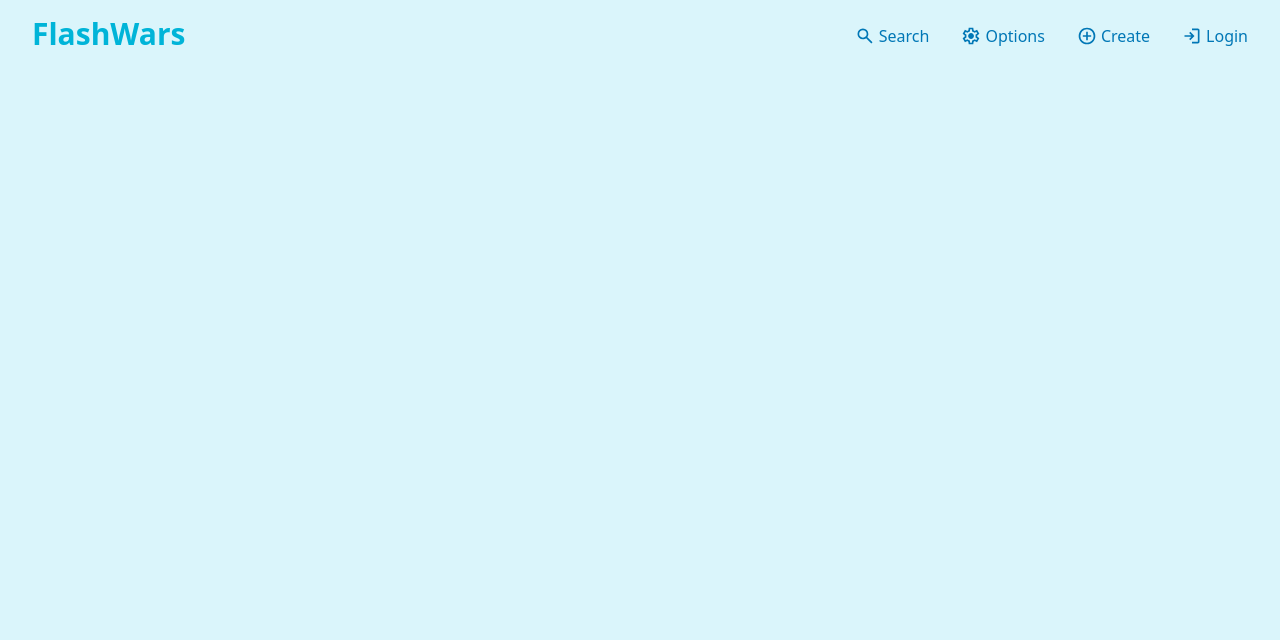
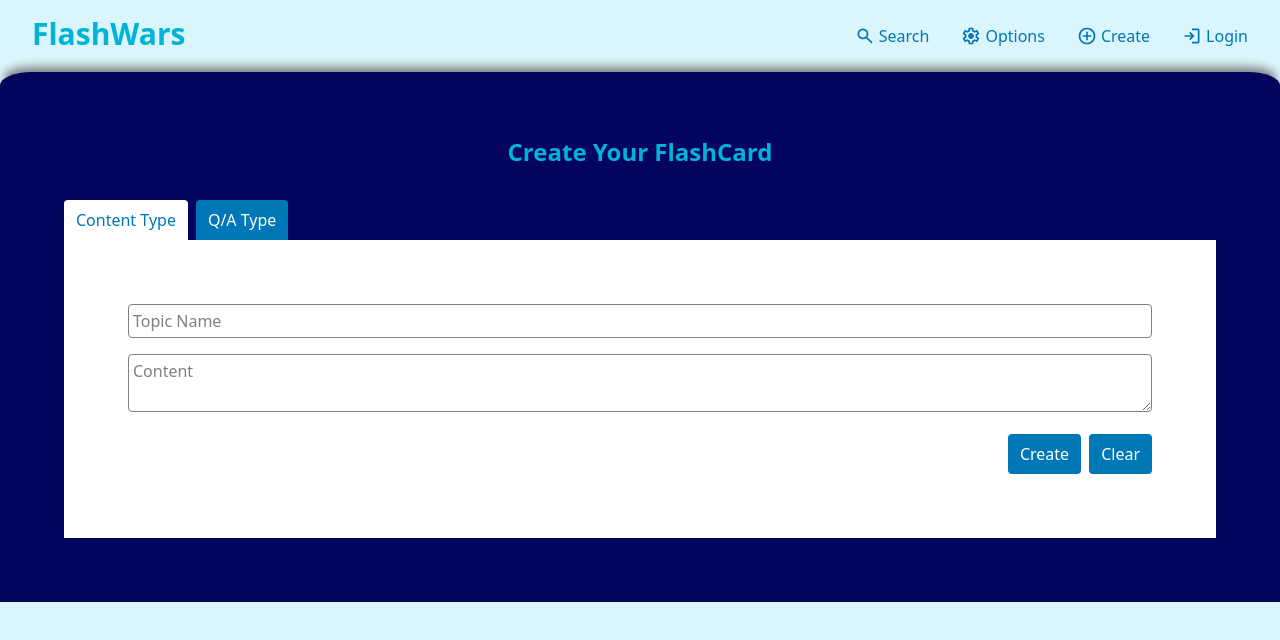
Before and after one commit to drag0n-3mperor/FlashWars, a React (Vite) app in the folder frontend/: page /flashcards in a window 1280 px wide. Shown: the top 640 px of the page. Built offline with nearby package versions, Linux system fonts and the light colour scheme.

Commit message:
created FlashCard Create component in FlashCard page

```diff
--- a/frontend/src/App.jsx
+++ b/frontend/src/App.jsx
@@ -1,6 +1,7 @@
 import { Navbar } from "./components/Navbar.jsx";
 import { BrowserRouter, Routes, Route } from "react-router-dom";
 import { Home } from "./pages/Home.jsx";
+import { FlashCard } from "./pages/FlashCard.jsx";
 
 function App() {
   return (
@@ -9,6 +10,7 @@ function App() {
       <Routes>
           <Route path="/" element={<Home />}></Route>
           <Route path="/home" element={<Home />}></Route>
+          <Route path="/flashcards" element={<FlashCard />}></Route>
       </Routes>
     </BrowserRouter>
   );
--- a/frontend/src/components/Navbar.jsx
+++ b/frontend/src/components/Navbar.jsx
@@ -16,7 +16,7 @@ export function Navbar() {
           <img src="settings.svg" />
           <p>Options</p>
         </Link>
-        <Link to="/flashcards/create" className="navbar-items">
+        <Link to="/flashcards" className="navbar-items">
           <img src="add.svg" />
           <p>Create</p>
         </Link>
--- a/frontend/src/index.css
+++ b/frontend/src/index.css
@@ -4,3 +4,7 @@ body {
     background-color: #DAF5FB;
     color: #00B4D8;
 }
+
+.primary-bg {
+    background-color: #03045E;
+}
--- /dev/null
+++ b/frontend/src/pages/FlashCard.jsx
@@ -0,0 +1,218 @@
+import { useState } from "react";
+import "./styles/FlashCard.css";
+
+export function FlashCard() {
+  const [isContentTypeFlashcard, setIsContentTypeFlashcard] = useState(true);
+  const topicNames = [
+    "Artificial Intelligence",
+    "Machine Learning",
+    "Web Development",
+    "Data Science",
+    "Cloud Computing",
+    "Cybersecurity",
+    "Blockchain",
+    "Internet of Things",
+    "DevOps",
+    "Software Engineering",
+  ];
+
+  // form data
+  const [topicName, setTopicName] = useState("");
+  const [content, setContent] = useState("");
+  const [suggestions, setSuggestions] = useState([]);
+  const [showSuggestions, setShowSuggestions] = useState(false);
+  const [answerInput, setAnswerInput] = useState("");
+
+  const handleContentTypeButton = (e) => {
+    e.preventDefault();
+    if (e.target.id === "content-type-flashcard") {
+      setIsContentTypeFlashcard(true);
+    } else {
+      setIsContentTypeFlashcard(false);
+    }
+  };
+
+  const handleTopicNameChange = (e) => {
+    const userInput = e.target.value;
+    setTopicName(userInput);
+
+    const filteredSuggestions = topicNames.filter((topic) =>
+      topic.toLowerCase().includes(userInput.toLowerCase()),
+    );
+
+    setSuggestions(filteredSuggestions);
+    setShowSuggestions(userInput.length > 0 && filteredSuggestions.length > 0);
+  };
+
+  const handleAnswerChange = (e) => {
+    const userInput = e.target.value;
+    setAnswerInput(userInput);
+  };
+
+  const handleSuggestionClick = (suggestion) => {
+    setTopicName(suggestion);
+    setSuggestions([]);
+    setShowSuggestions(false);
+  };
+
+  const handleSubmit = (e) => {
+    e.preventDefault();
+    alert(`Form Submitted!\nTopic: ${topicName}\nContent: ${content}`);
+  };
+
+  const handleClear = () => {
+    setTopicName("");
+    setContent("");
+    setSuggestions([]);
+    setShowSuggestions(false);
+  };
+
+  return (
+    <>
+      <div
+        id="flashcard-create-container"
+        className="h-full flex flex-col p-16 gap-8 primary-bg"
+      >
+        <h2 className="text-center w-full text-2xl font-bold">
+          Create Your FlashCard
+        </h2>
+        <div className="flashcard-form-container">
+          <div className="flashcard-form-button-container w-full flex gap-2">
+            <button
+              id="content-type-flashcard"
+              onClick={handleContentTypeButton}
+              className={isContentTypeFlashcard ? "selected-button-flashcard-create" : ""}
+            >
+              Content Type
+            </button>
+            <button
+              id="qna-type-flashcard"
+              onClick={handleContentTypeButton}
+              className={!isContentTypeFlashcard ? "selected-button-flashcard-create" : ""}
+            >
+              Q/A Type
+            </button>
+          </div>
+          {isContentTypeFlashcard ? (
+            <form
+              onSubmit={handleSubmit}
+              className="flashcard-create-form-container bg-white p-16 text-black"
+            >
+              <div>
+                <input
+                  type="text"
+                  id="topicname"
+                  name="topicname"
+                  value={topicName}
+                  onChange={handleTopicNameChange}
+                  placeholder="Topic Name"
+                  autoComplete="off"
+                />
+                {showSuggestions && (
+                  <div
+                    style={{
+                      border: "1px solid #ccc",
+                      maxHeight: "150px",
+                      overflowY: "auto",
+                      marginTop: "5px",
+                    }}
+                  >
+                    {suggestions.map((suggestion, index) => (
+                      <div
+                        key={index}
+                        style={{ padding: "8px", cursor: "pointer" }}
+                        onClick={() => handleSuggestionClick(suggestion)}
+                      >
+                        {suggestion}
+                      </div>
+                    ))}
+                  </div>
+                )}
+              </div>
+
+              <div>
+                <textarea
+                  id="content"
+                  name="content"
+                  value={content}
+                  onChange={(e) => setContent(e.target.value)}
+                  placeholder="Content"
+                />
+              </div>
+              <div className="flashcard-form-submit-container w-full flex gap-2 justify-end">
+                <button type="submit">Create</button>
+                <button type="button" onClick={handleClear}>
+                  Clear
+                </button>
+              </div>
+            </form>
+          ) : (
+            <form
+              onSubmit={handleSubmit}
+              className="flashcard-create-form-container bg-white p-16 text-black"
+            >
+              <div>
+                <input
+                  type="text"
+                  id="answer"
+                  name="answer"
+                  value={answerInput}
+                  onChange={handleAnswerChange}
+                  placeholder="Answer"
+                  autoComplete="off"
+                />
+                {showSuggestions && (
+                  <div
+                    style={{
+                      border: "1px solid #ccc",
+                      maxHeight: "150px",
+                      overflowY: "auto",
+                      marginTop: "5px",
+                    }}
+                  >
+                    {suggestions.map((suggestion, index) => (
+                      <div
+                        key={index}
+                        style={{ padding: "8px", cursor: "pointer" }}
+                        onClick={() => handleSuggestionClick(suggestion)}
+                      >
+                        {suggestion}
+                      </div>
+                    ))}
+                  </div>
+                )}
+              </div>
+
+              <div>
+                <textarea
+                  id="content"
+                  name="content"
+                  value={content}
+                  onChange={(e) => setContent(e.target.value)}
+                  placeholder="Content"
+                />
+              </div>
+              <div>
+                <input
+                  type="text"
+                  id="topicname"
+                  name="topicname"
+                  value={topicName}
+                  onChange={handleTopicNameChange}
+                  placeholder="Topic Name"
+                  autoComplete="off"
+                />
+              </div>
+              <div className="flashcard-form-submit-container w-full flex gap-2 justify-end">
+                <button type="submit">Create</button>
+                <button type="button" onClick={handleClear}>
+                  Clear
+                </button>
+              </div>
+            </form>
+          )}
+        </div>
+      </div>
+    </>
+  );
+}
--- a/frontend/src/pages/Home.jsx
+++ b/frontend/src/pages/Home.jsx
@@ -2,7 +2,7 @@ import "./styles/Home.css";
 
 export function Home() {
   return (
-    <div id="home-container" className="h-full flex flex-row p-16 gap-8">
+    <div id="home-container" className="h-full flex flex-row p-16 gap-8 primary-bg">
       <div className="flex flex-col justify-evenly text-xl">
         <h2
           className="text-center text-2xl font-bold"
--- /dev/null
+++ b/frontend/src/pages/styles/FlashCard.css
@@ -0,0 +1,43 @@
+#flashcard-create-container {
+    border-radius: 2.5% 2.5% 0 0;
+    box-shadow: 0 -10px 10px -5px gray;
+}
+
+.flashcard-form-button-container button {
+    background-color: #0077B6;
+    border-radius: 0.25rem 0.25rem 0 0;
+    padding: 0.5rem 0.75rem;
+    cursor: pointer;
+    color: white;
+}
+
+.flashcard-form-button-container button:hover {
+    transform: scale(1.1);
+}
+
+.flashcard-create-form-container {
+    box-sizing: border-box;
+    display: flex;
+    flex-direction: column;
+    gap: 1rem;
+}
+
+.flashcard-form-container input, .flashcard-form-container textarea {
+    width: 100%;
+    border: 1px solid gray;
+    border-radius: 0.25rem;
+    padding: 0.25rem;
+}
+
+.flashcard-form-submit-container button {
+    background-color: #0077B6;
+    border-radius: 0.25rem;
+    padding: 0.5rem 0.75rem;
+    color: white;
+    cursor: pointer;
+}
+
+.selected-button-flashcard-create {
+    background-color: white !important;
+    color: #0077B6 !important;
+}
--- a/frontend/src/pages/styles/Home.css
+++ b/frontend/src/pages/styles/Home.css
@@ -1,5 +1,4 @@
 #home-container {
-    background-color: #03045E;
     border-radius: 2.5% 2.5% 0 0;
     box-shadow: 0 -10px 10px -5px gray;
 }
```
